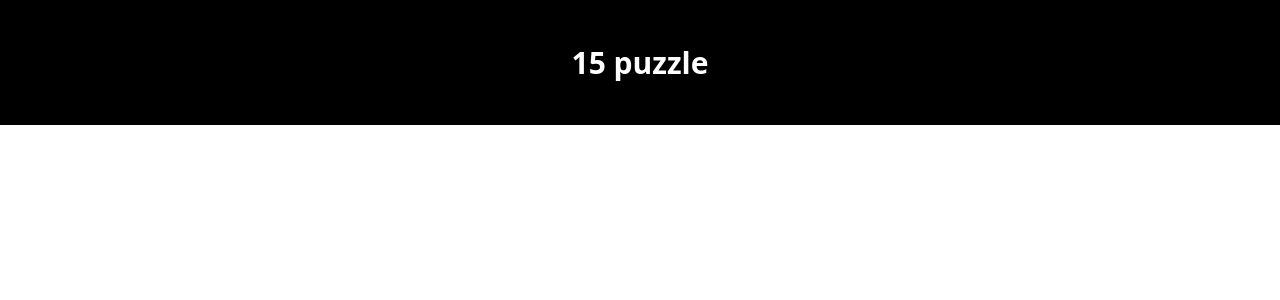
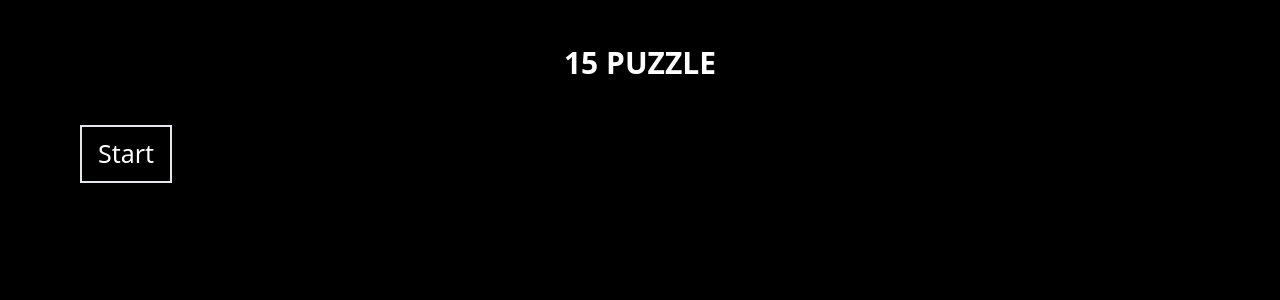
Before and after one commit to lickoneyou/15puzzle, a React (Create React App) app: page / in a window 1280 px wide. Shown: the top 300 px of the page. Built offline with nearby package versions, Linux system fonts and the light colour scheme.

Commit message:
add control panel

```diff
--- a/src/App.tsx
+++ b/src/App.tsx
@@ -1,11 +1,13 @@
 import React from 'react'
 import './App.css'
 import Header from './components/Header'
+import Main from './components/Main'
 
 function App() {
   return (
-    <div className='mx-auto my-0 bg-black max-w-7xl'>
+    <div className="mx-auto my-0 bg-black max-w-7xl h-screen px-20">
       <Header />
+      <Main />
     </div>
   )
 }
--- /dev/null
+++ b/src/components/ControlPanel.tsx
@@ -0,0 +1,11 @@
+import React from 'react'
+
+const ControlPanel = () => {
+  return (
+    <div>
+      <button className='text-white text-[25px] border-2 py-2 px-4 hover:bg-white hover:text-black transition ease-in-out duration-150'>Start</button>
+    </div>
+  )
+}
+
+export default ControlPanel
--- a/src/components/Header.tsx
+++ b/src/components/Header.tsx
@@ -2,7 +2,7 @@ import React from 'react'
 
 const Header = () => {
   return (
-    <header className="font-bold text-center text-[30px] text-white py-10">
+    <header className="font-bold text-center text-[30px] text-white py-10 uppercase">
       15 puzzle
     </header>
   )
--- /dev/null
+++ b/src/components/Main.tsx
@@ -0,0 +1,12 @@
+import React from 'react'
+import ControlPanel from './ControlPanel'
+
+const Main = () => {
+  return (
+    <main>
+      <ControlPanel />
+    </main>
+  )
+}
+
+export default Main
```
